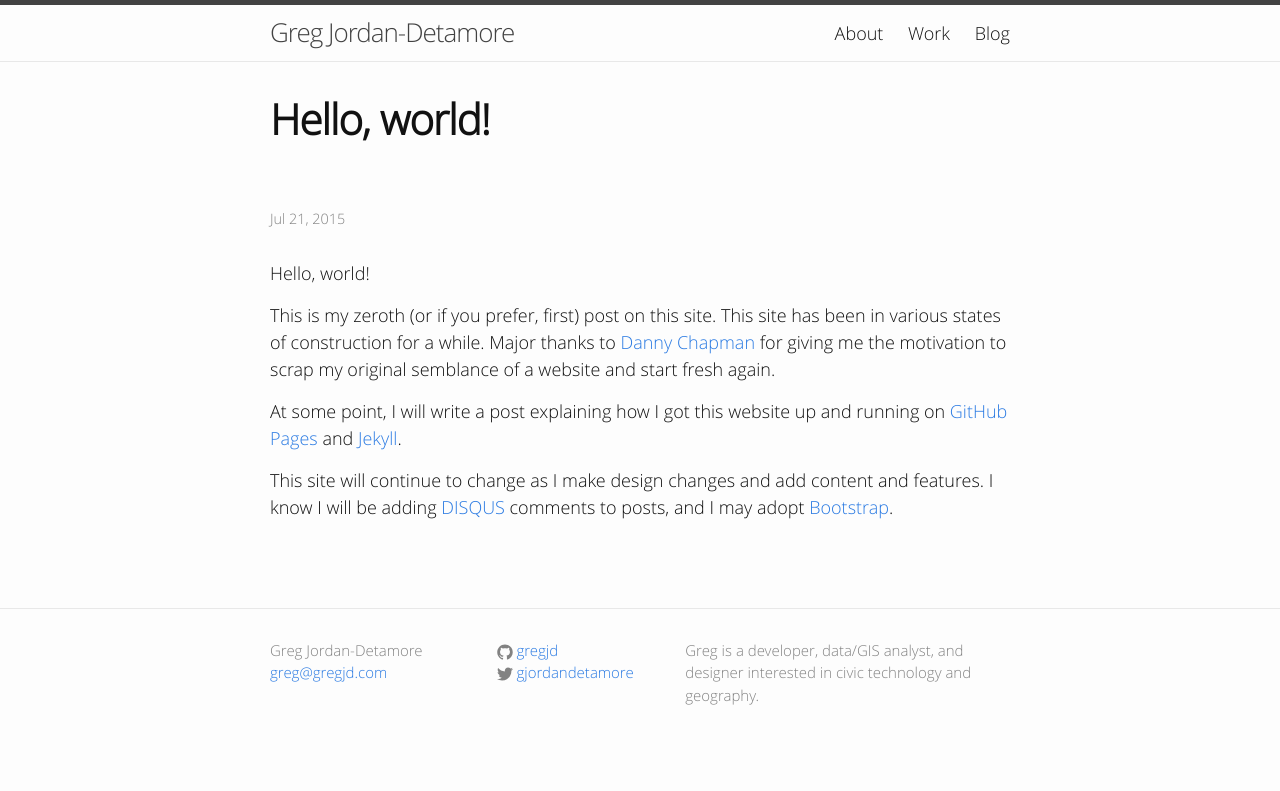
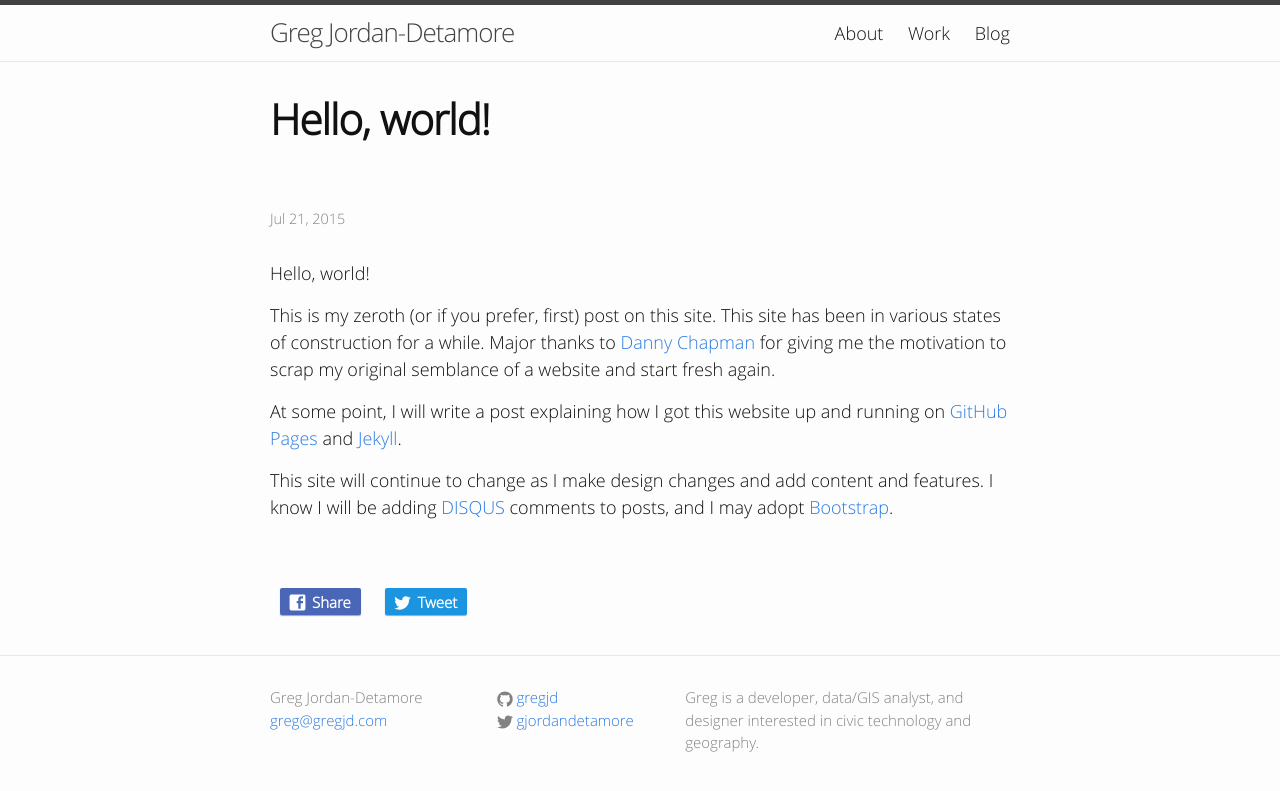
Before and after one commit to gregjd/gregjd.github.io, a Jekyll site: the page built from _posts/2015-07-21-hello-world.md, in a window 1280 px wide. Shown: the top 791 px of the page. Built offline with Jekyll 4.4.1, drawn with Linux system fonts in a browser that asks for light colours; comment, search, counter and statistics services are not loaded.

Commit message:
Add social share buttons

```diff
--- a/_includes/google_analytics.html
+++ b/_includes/google_analytics.html
@@ -7,4 +7,17 @@
   ga('create', 'UA-65678137-1', 'auto');
   ga('send', 'pageview');
 
+  // Track usage of social-media share buttons
+  var buttons = document.getElementsByClassName("share-button");
+  for (var i = 0; i < buttons.length; i++) {
+    buttons[i].addEventListener("click", function handleOutboundLinkClicks(event) {
+      ga("send", "event", {
+        eventCategory: "Outbound Link",
+        eventAction: "click",
+        eventLabel: event.target.href,
+        transport: "beacon"
+      });
+    });
+  }
+
 </script>
--- /dev/null
+++ b/_includes/icon-facebook.html
@@ -0,0 +1,3 @@
+<svg fill="#000000" height="24" viewBox="0 0 24 24" width="24" xmlns="http://www.w3.org/2000/svg">
+  <path d="M19,4V7H17A1,1 0 0,0 16,8V10H19V13H16V20H13V13H11V10H13V7.5C13,5.56 14.57,4 16.5,4M20,2H4A2,2 0 0,0 2,4V20A2,2 0 0,0 4,22H20A2,2 0 0,0 22,20V4C22,2.89 21.1,2 20,2Z" />
+</svg>
--- /dev/null
+++ b/_includes/icon-twitter.html
@@ -0,0 +1,3 @@
+<svg fill="#000000" height="24" viewBox="0 0 24 24" width="24" xmlns="http://www.w3.org/2000/svg">
+  <path d="M22.46,6C21.69,6.35 20.86,6.58 20,6.69C20.88,6.16 21.56,5.32 21.88,4.31C21.05,4.81 20.13,5.16 19.16,5.36C18.37,4.5 17.26,4 16,4C13.65,4 11.73,5.92 11.73,8.29C11.73,8.63 11.77,8.96 11.84,9.27C8.28,9.09 5.11,7.38 3,4.79C2.63,5.42 2.42,6.16 2.42,6.94C2.42,8.43 3.17,9.75 4.33,10.5C3.62,10.5 2.96,10.3 2.38,10C2.38,10 2.38,10 2.38,10.03C2.38,12.11 3.86,13.85 5.82,14.24C5.46,14.34 5.08,14.39 4.69,14.39C4.42,14.39 4.15,14.36 3.89,14.31C4.43,16 6,17.26 7.89,17.29C6.43,18.45 4.58,19.13 2.56,19.13C2.22,19.13 1.88,19.11 1.54,19.07C3.44,20.29 5.7,21 8.12,21C16,21 20.33,14.46 20.33,8.79C20.33,8.6 20.33,8.42 20.32,8.23C21.16,7.63 21.88,6.87 22.46,6Z" />
+</svg>
--- a/_layouts/post.html
+++ b/_layouts/post.html
@@ -15,6 +15,10 @@ layout: default
   </article>
 
   <br>
+  <a class="share-button facebook" href="https://www.facebook.com/sharer/sharer.php?u={{ page.url | prepend: site.url | cgi_escape }}" target="_blank">{% include icon-facebook.html %} Share</a>
+  <a class="share-button twitter" href="https://twitter.com/intent/tweet?url={{ page.url | prepend: site.url | cgi_escape }}&text={{ page.title | append: ' — by @GJordanDetamore' | cgi_escape }}&via=GJordanDetamore" target="_blank">{% include icon-twitter.html %} Tweet</a>
+
+  <br>
   {% if site.disqus_shortname %}
     {% include disqus_comments.html %}
   {% endif %}
--- a/_sass/_base.scss
+++ b/_sass/_base.scss
@@ -215,3 +215,47 @@ pre {
         }
     }
 }
+
+
+
+/**
+ * Share buttons
+ */
+.share-button {
+  position: relative;
+  display: inline-flex;
+  align-items: center;
+  padding: 3px 10px 2px 8px;
+  margin: 10px;
+  color: #fff;
+  background-color: #333;
+  border-radius: 2px;
+  box-shadow: 0 1px 1px rgba(0, 0, 0, 0.35);
+  text-decoration: none;
+  font-family: $base-font-family;
+  font-weight: 600;
+  font-size: 15px;
+}
+
+.share-button:hover {
+  color: #fff;
+  background-color: #4f4f4f;
+}
+
+.share-button:active {
+  top: 1px;
+  box-shadow: 0 0 1px rgba(0, 0, 0, 0.25);
+}
+
+.share-button svg {
+  fill: #ffffff;
+  width: 19px;
+  height: 19px;
+  margin-right: 5px;
+}
+
+.share-button.facebook { background-color: #4A66B7; }
+.share-button.facebook:hover { background-color: #556fbb; }
+
+.share-button.twitter { background-color: #1B95E0; }
+.share-button.twitter:hover { background-color: #269ce5; }
```
